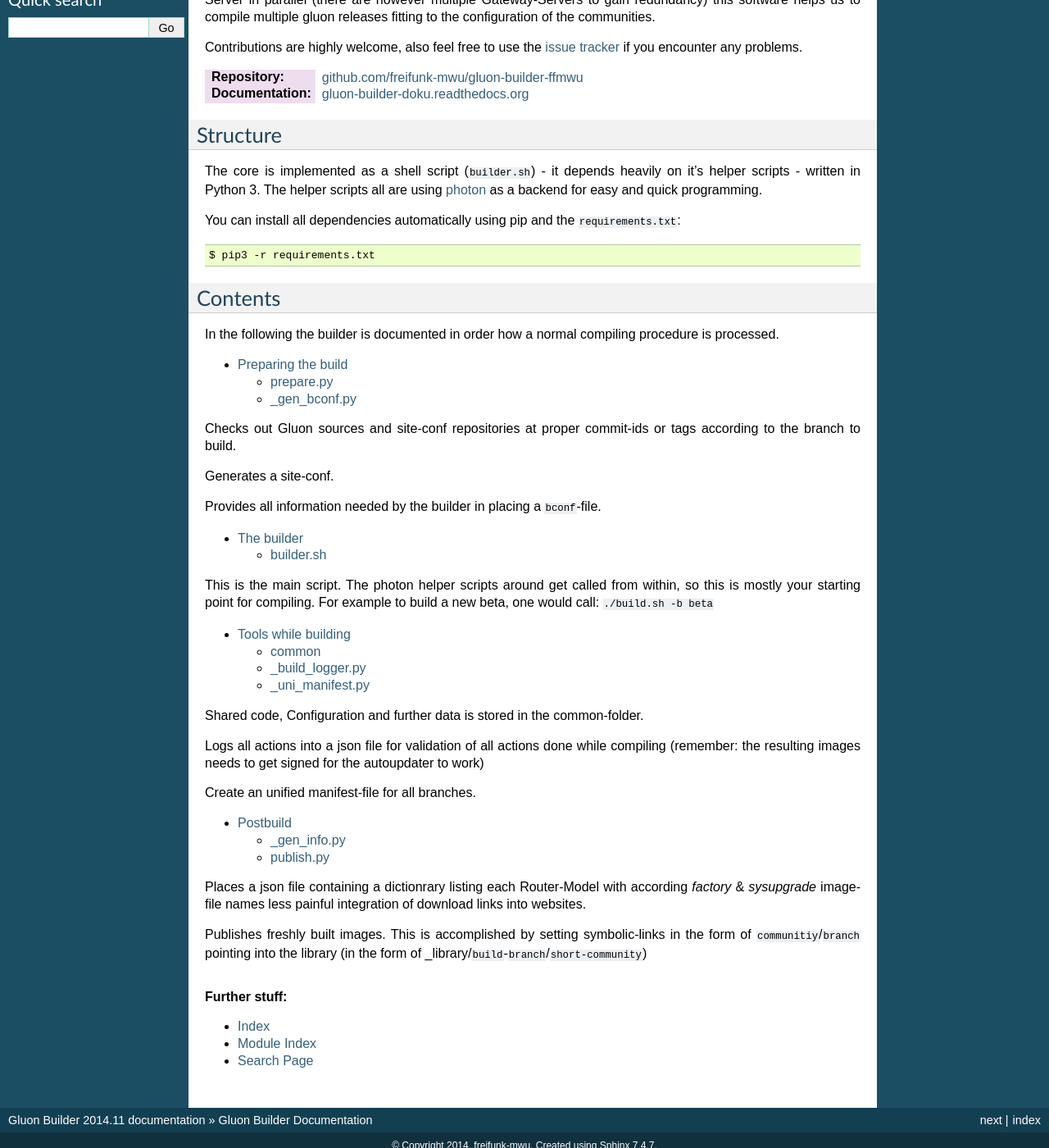
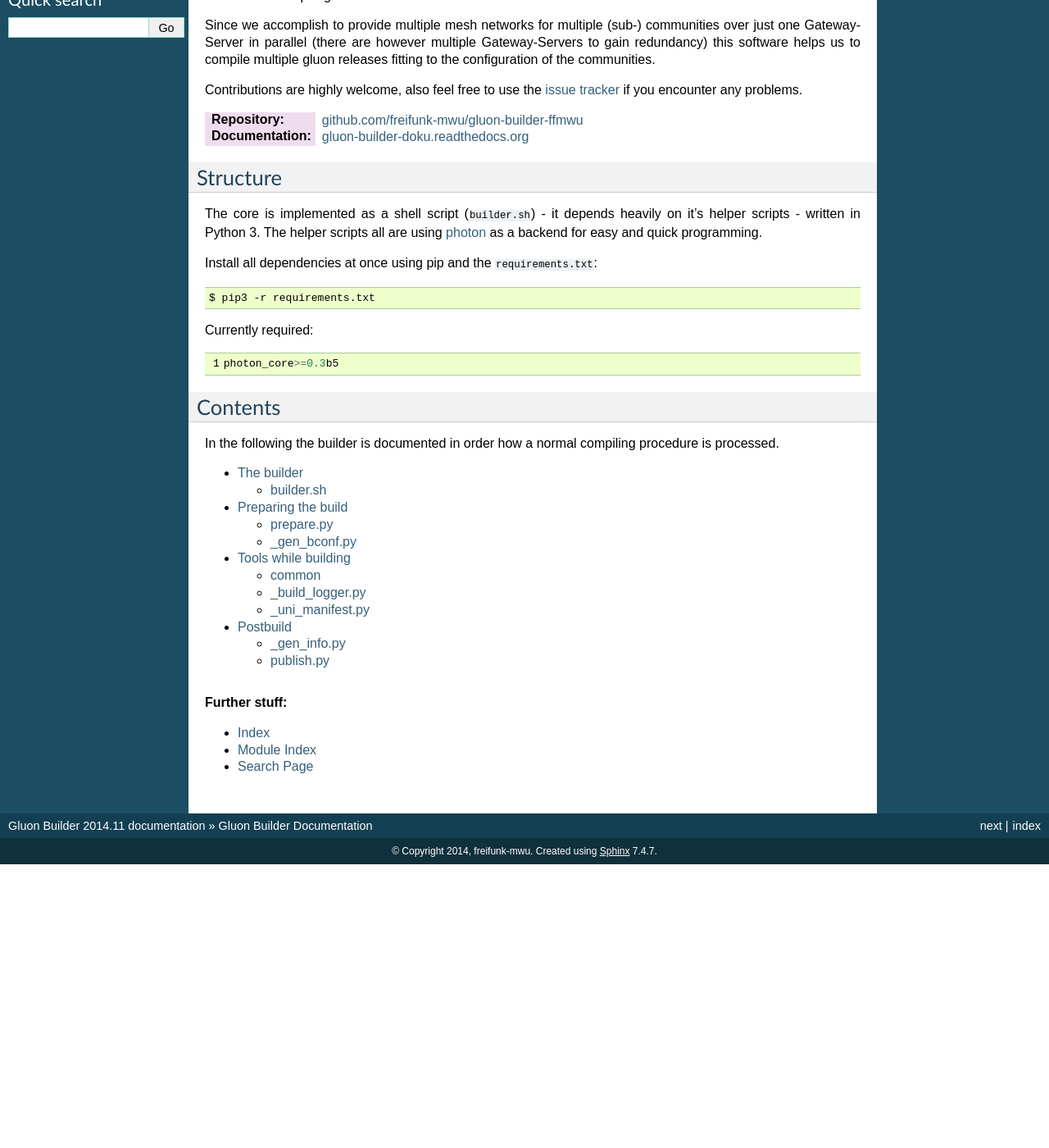
Before and after one commit to freifunk-mwu/gluon-builder-ffmwu, a Sphinx documentation site: the page built from docs/index.rst, in a window 1280 px wide and 1400 px high, scrolled down 274 px. Shown: the whole window at 82% size. Built offline with Sphinx 7.4.7, drawn with Linux system fonts in a browser that asks for light colours; after the commit the page ends 1328 px from its top, so only the background shows below that; some of the changed text lies outside the part shown.

Commit message:
Throw out that weird self repeating shared.rst file.. But adding a lot of documentation

```diff
--- a/README.rst
+++ b/README.rst
@@ -16,6 +16,6 @@
 
 The core is implemented as a shell script (``builder.sh``) - it depends heavily on it's helper scripts - written in Python 3. The helper scripts all are using `photon <http://github/spookey/photon>`_ as a backend for easy and quick programming.
 
-You can install all dependencies automatically using pip and the ``requirements.txt``::
+Install all dependencies at once using pip and the ``requirements.txt``::
 
     $ pip3 -r requirements.txt
--- a/common/__init__.py
+++ b/common/__init__.py
@@ -1,7 +1,7 @@
 '''
 .. |mname| replace:: Name your initial meta file
 .. |verbose| replace:: Set verbose flag of Photon instance
-.. |argparse| replace:: :py:class:`argparse.ArgumentParser`  command line
+.. |argparse| replace:: :py:class:`argparse.ArgumentParser` command line
 '''
 
 from os import path
--- a/docs/builder.rst
+++ b/docs/builder.rst
@@ -1,4 +1,3 @@
-.. include:: shared.rst
 
 The builder
 ===========
@@ -10,7 +9,9 @@
 builder.sh
 ----------
 
-|builder_e|
+This is the main script. The photon helper scripts around get called from within, so this is the starting point for compiling.
+
+To build a new beta, call: ``./build.sh -b beta``
 
 .. literalinclude:: ../builder.sh
     :language: bash
--- a/docs/index.rst
+++ b/docs/index.rst
@@ -1,11 +1,24 @@
-.. include:: shared.rst
 
 Gluon Builder Documentation
 ===========================
 
+.. image:: _static/photon_builder.png
+    :scale: 15%
+    :align: right
+    :alt: gluon builder logo, not a brick trowel with a moustache
+
+
 Welcome to the Gluon Builder Documentation!
 
+|
+|
+
 .. include:: ../README.rst
+
+Currently required:
+
+.. literalinclude:: ../requirements.txt
+    :linenos:
 
 Contents
 --------
@@ -15,40 +28,10 @@
 .. toctree::
    :maxdepth: 2
 
+   builder
    preparation
-
-|prepare_e|
-
-|prepare_site_e|
-
-|bconf_e|
-
-.. toctree::
-   :maxdepth: 2
-
-   builder
-
-|builder_e|
-
-.. toctree::
-   :maxdepth: 2
-
    tools
-
-|common_e|
-
-|logger_e|
-
-|manifest_e|
-
-.. toctree::
-   :maxdepth: 2
-
    finishing
-
-|info_e|
-
-|publish_e|
 
 .. rubric:: Further stuff:
 
--- a/docs/shared.rst
+++ /dev/null
@@ -1,14 +0,0 @@
-:orphan:
-
-.. |prepare_e| replace:: Checks out Gluon sources and site-conf repositories at proper commit-ids or tags according to the branch to build.
-.. |prepare_site_e| replace:: Generates a site-conf.
-.. |bconf_e| replace:: Provides all information needed by the builder in placing a ``bconf``-file.
-
-.. |builder_e| replace:: This is the main script. The photon helper scripts around get called from within, so this is mostly your starting point for compiling. For example to build a new beta, one would call: ``./build.sh -b beta``
-
-.. |common_e| replace:: Shared code, Configuration and further data is stored in the common-folder.
-.. |logger_e| replace:: Logs all actions into a json file for validation of all actions done while compiling (remember: the resulting images needs to get signed for the autoupdater to work)
-.. |manifest_e| replace:: Create an unified manifest-file for all branches.
-
-.. |info_e| replace:: Places a json file containing a dictionrary listing each Router-Model with according `factory` & `sysupgrade` image-file names less painful integration of download links into websites.
-.. |publish_e| replace:: Publishes freshly built images. This is accomplished by setting symbolic-links in the form of ``communitiy``/``branch`` pointing into the library (in the form of _library/``build``-``branch``/``short-community``)
--- a/publish.py
+++ b/publish.py
@@ -1,6 +1,11 @@
 #!/usr/bin/env python3
 
 def publish(folder, branch):
+    '''
+    Publishes freshly built images. This is accomplished by setting symbolic-links in the form of ``communitiy``/``branch`` pointing into the library (in the form of _library/``build``-``branch``/``short-community``)
+
+    .. seealso:: :func:`common.uni_args` for command line syntax
+    '''
     from os import path
     from photon.util.locations import change_location
     from common import _pinit
```
Also changed, not shown: _build_logger.py (+4 -3 lines), _gen_bconf.py (+9 -0 lines), _gen_info.py (+11 -0 lines), _uni_manifest.py (+2 -18 lines), docs/finishing.rst (+20 -5 lines), docs/preparation.rst (+47 -6 lines), docs/tools.rst (+25 -12 lines), prepare.py (+7 -0 lines), docs/_static/photon_builder.png (added), 1 other file.
